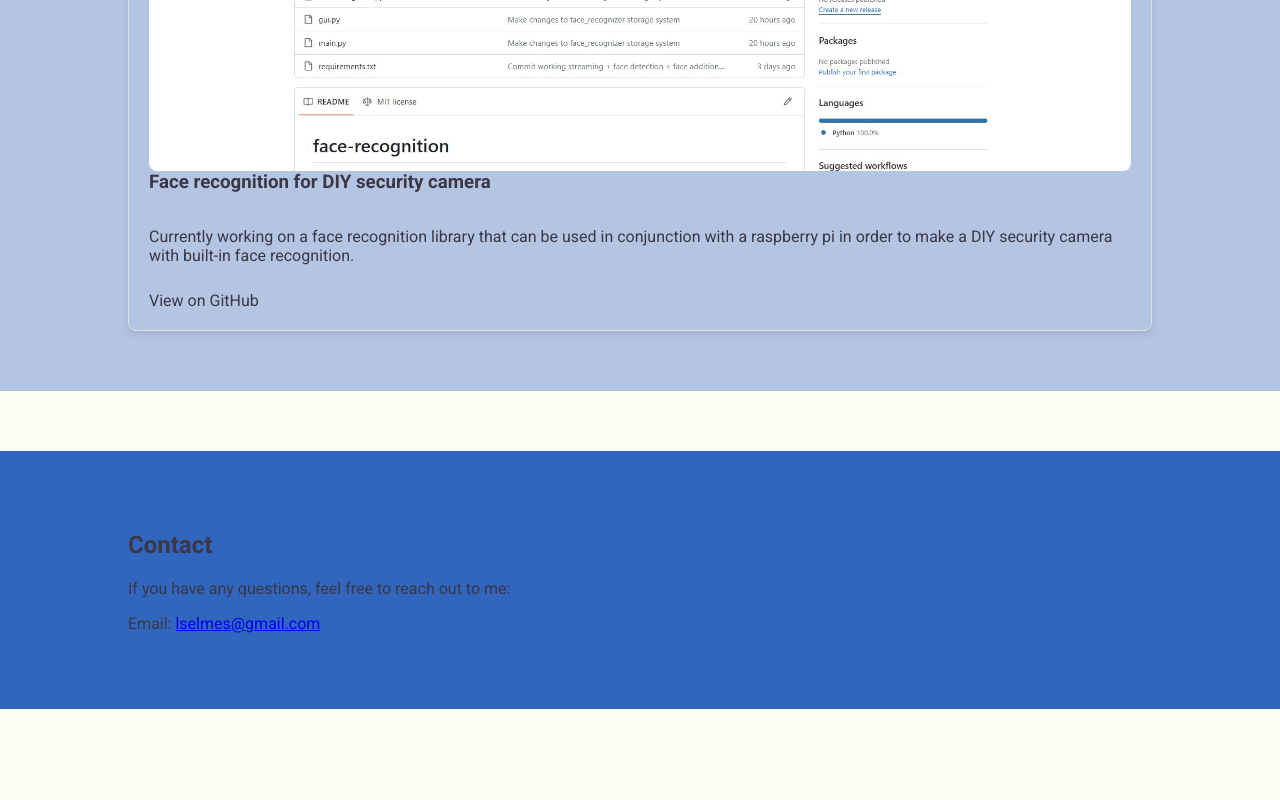
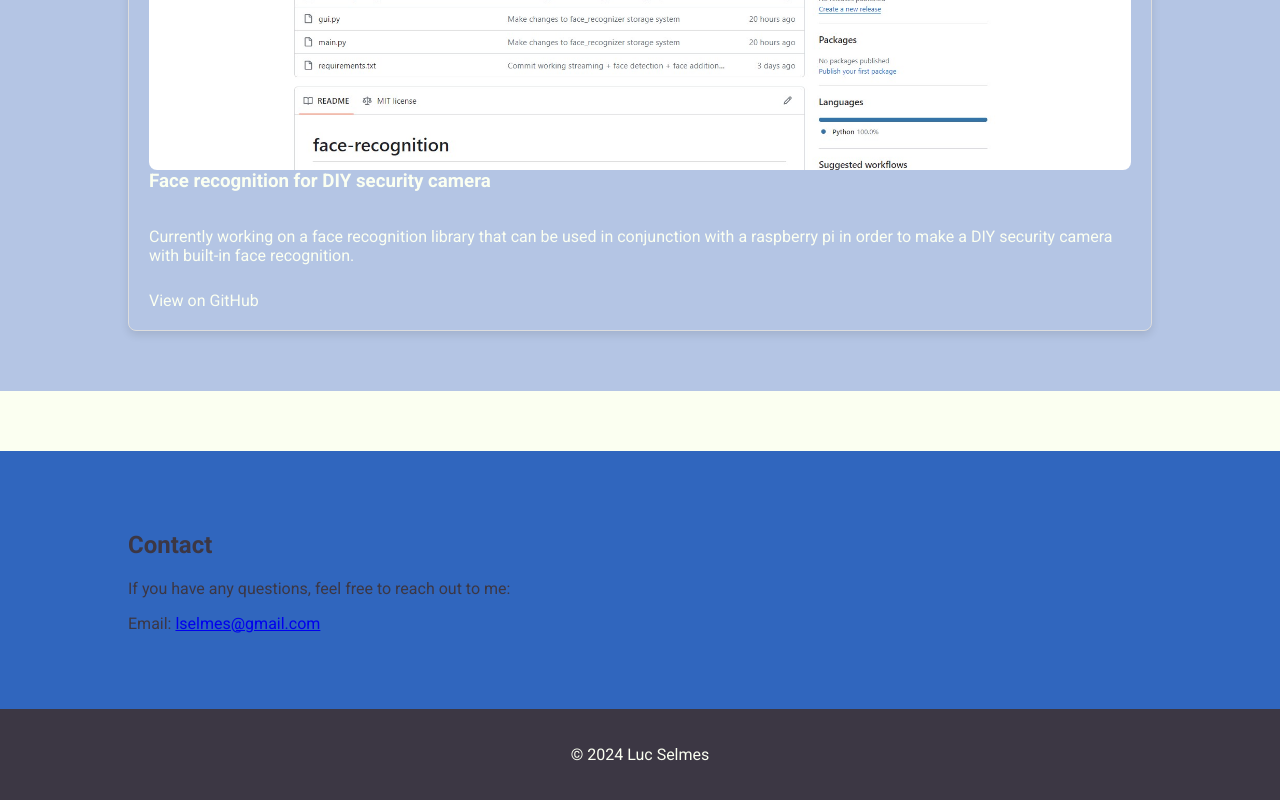
Before and after one commit to lucselmes/lucselmes.github.io, a plain HTML site: page index.html in a window 1280 px wide. Shown: the part 1698-2498 px from the top of the page. Before the commit the page ends 2407 px from the top, so only its background shows below. Drawn offline with nearby package versions, Linux system fonts and the light colour scheme.

Commit message:
Fix color palette

```diff
--- a/index.html
+++ b/index.html
@@ -40,7 +40,7 @@
             <div class="project-card">
                 <img src="images/napster-to-spotify-thumbnail.jpg" alt="Spotify song converter" class="project-image">
                 <h3>Spotify song converter</h3>
-                <p>Tool to convert napster playlists to spotify playlists. Used Spotify API and Napster API.</p>
+                <p>Tool to convert napster playlists to spotify playlists.</p>
                 <a href="https://github.com/lucselmes/napster-to-spotify" target="_blank">View on GitHub</a>
             </div>
             <div class="project-card">
--- a/style.css
+++ b/style.css
@@ -1,14 +1,22 @@
+
+/* Color palette
+#3c3744
+#090c9b
+#3066be
+#b4c5e4
+#fbfff1
+*/
 body {
     font-family: 'Roboto', sans-serif;
     margin: 0;
     padding: 0;
-    background-color: #fbfff1; /* Light cream background */
-    color: #3c3744; /* Dark grey for text */
+    background-color: #fbfff1;
+    color: #3c3744; /* Off-white text color */
 }
 
-header, footer {
-    background-color: #3c3744; /* Dark purple-grey */
-    color: #fbfff1; /* Cream text */
+header {
+    background-color: #3c3744;
+    color: #fbfff1;
     padding: 20px;
     text-align: center;
     position: fixed;
@@ -28,14 +36,14 @@ nav ul li {
     margin: 0 15px;
 }
 
-nav ul li a, .project-card a {
+nav ul li a {
     text-decoration: none;
-    color: #090c9b;
+    color: #fbfff1;
     transition: color 0.3s ease-in-out;
 }
 
-nav ul li a:hover, .project-card a:hover {
-    color: #3066be; /* Brighter blue */
+nav ul li a:hover {
+    color: #b4c5e4;
 }
 
 section {
@@ -45,17 +53,24 @@ section {
 
 /* Alternating section background colors */
 section:nth-of-type(odd) {
-    background-color: #b4c5e4; /* Dark blue for odd sections */
+    background-color: #b4c5e4;
 }
 
 section:nth-of-type(even) {
-    background-color: #3066be; /* Even darker blue for even sections */
+    background-color: #3066be;
 }
 
 .project-card, .project-card a {
     background-color: #b4c5e4; /* Ensuring project cards and links fit the color scheme */
-    color: #3c3744;
-    border-color: #fbfff1; /* Slight border color for differentiation */
+    color: #fbfff1;
+    border-color: #d2dbed; /* Slight border color for differentiation */
+}
+
+footer {
+    background-color: #3c3744;
+    color: #fbfff1;
+    text-align: center;
+    padding: 20px;
 }
 
 a:hover {
```
